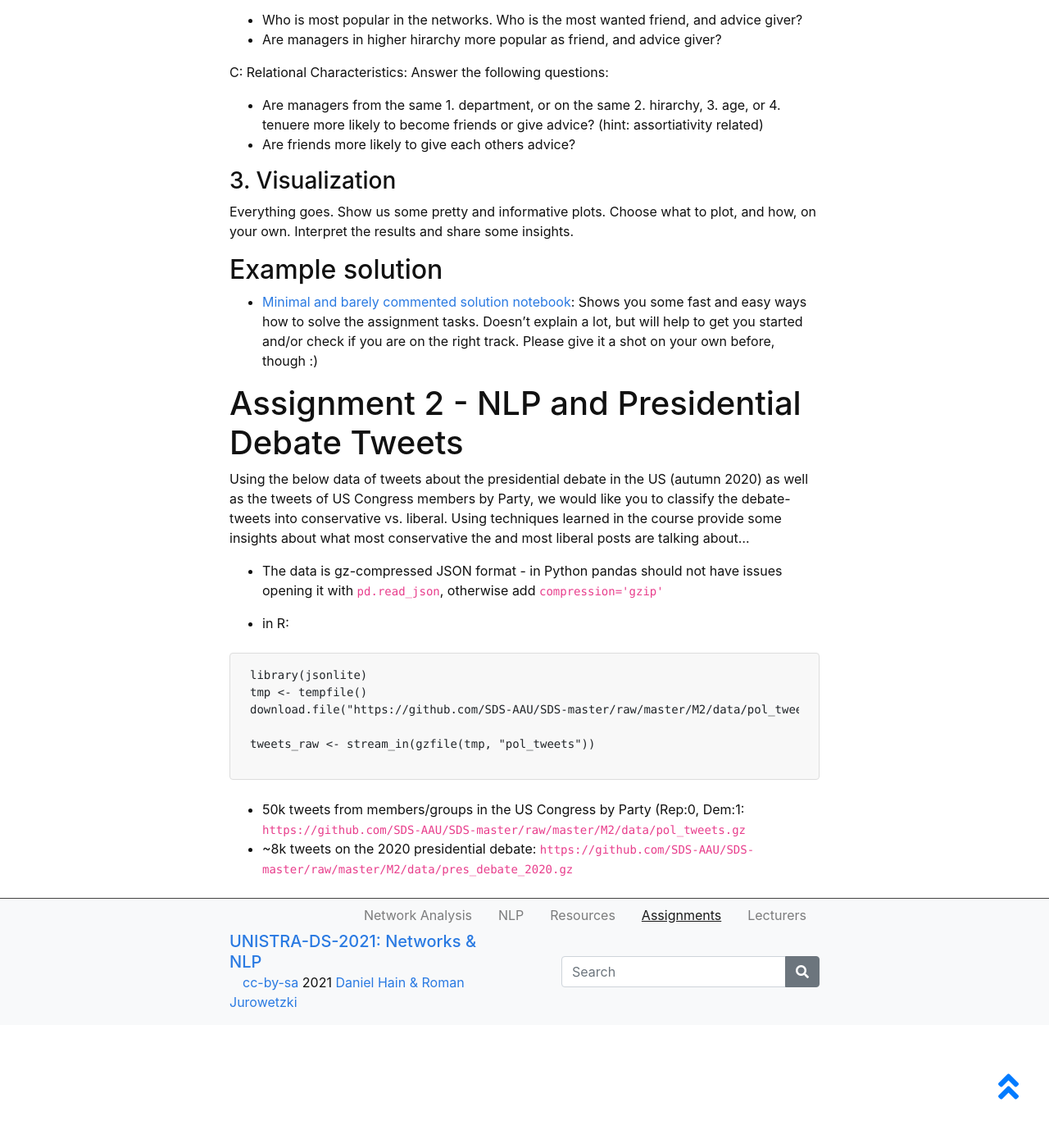
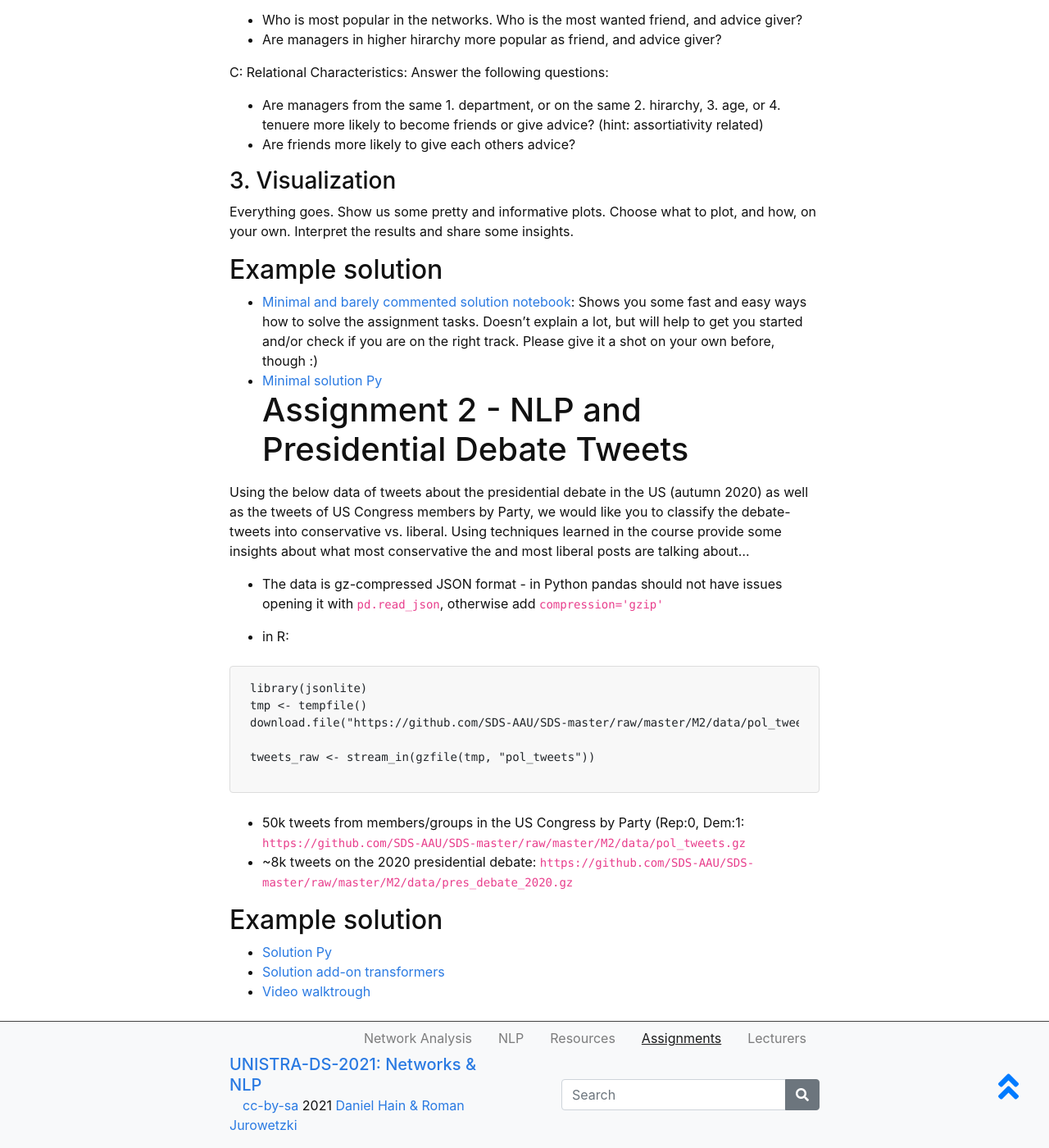
Before and after one commit to SDS-AAU/UNISTRA-DS-2020, a Jekyll site: the page built from content/3-assignments.md, in a window 1280 px wide and 1400 px high, scrolled down 1714 px. Shown: the whole window at 82% size. Built offline with Jekyll 4.4.1, drawn with Linux system fonts in a browser that asks for light colours.

Commit message:
update solutions

```diff
--- a/content/3-assignments.md
+++ b/content/3-assignments.md
@@ -76,7 +76,7 @@ Everything goes. Show us some pretty and informative plots. Choose what to plot,
 ## Example solution
 
 * [Minimal and barely commented solution notebook](https://sds-aau.github.io/SDS-master/M2/exercises/nw_assignment_solution.nb.html): Shows you some fast and easy ways how to solve the assignment tasks. Doesn't explain a lot, but will help to get you started and/or check if you are on the right track. Please give it a shot on your own before, though :)
-
+* [Minimal solution Py](https://colab.research.google.com/github/SDS-AAU/SDS-master/blob/master/M2/exercises/M2_workshop_NW_Assignment_solution.ipynb){:target="_blank"}
 # Assignment 2 - NLP and Presidential Debate Tweets
 
 Using the below data of tweets about the presidential debate in the US (autumn 2020) as well as the tweets of US Congress members by Party, we would like you to classify the debate-tweets into conservative vs. liberal. Using techniques learned in the course provide some insights about what most conservative the and most liberal posts are talking about...
@@ -95,3 +95,9 @@ tweets_raw <- stream_in(gzfile(tmp, "pol_tweets")){% endraw %}
 
 * 50k tweets from members/groups in the US Congress by Party (Rep:0, Dem:1: `https://github.com/SDS-AAU/SDS-master/raw/master/M2/data/pol_tweets.gz`
 * ~8k tweets on the 2020 presidential debate: `https://github.com/SDS-AAU/SDS-master/raw/master/M2/data/pres_debate_2020.gz`
+
+## Example solution
+
+* [Solution Py](https://colab.research.google.com/github/SDS-AAU/SDS-master/blob/master/M2/exercises/Poltweets_assignment_solution.ipynb){:target="_blank"}
+* [Solution add-on transformers](https://colab.research.google.com/github/SDS-AAU/SDS-master/blob/master/M2/exercises/transformer_pol_tweets_solution.ipynb){:target="_blank"}
+* [Video walktrough](https://www.loom.com/share/83dc5e5a1bbe48d6a241ebe6e2b52c4c){:target="_blank"}
```
